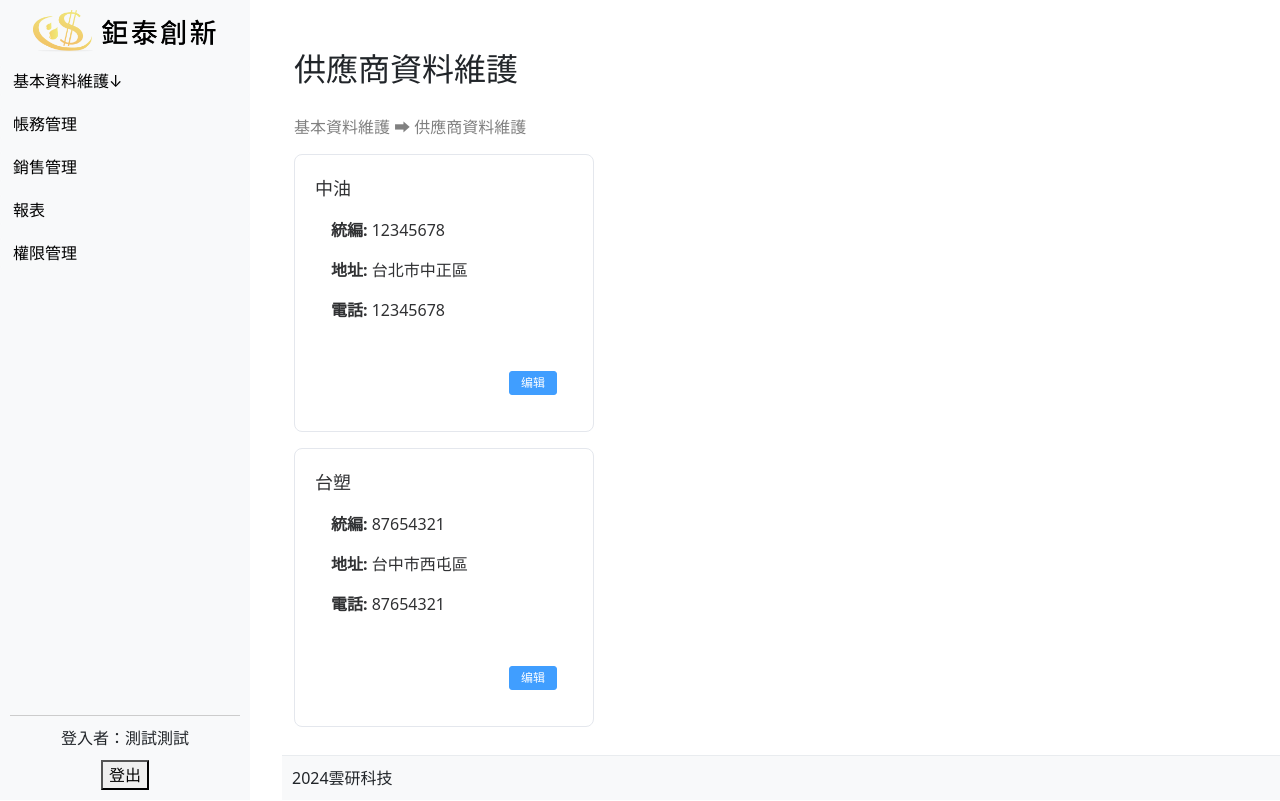
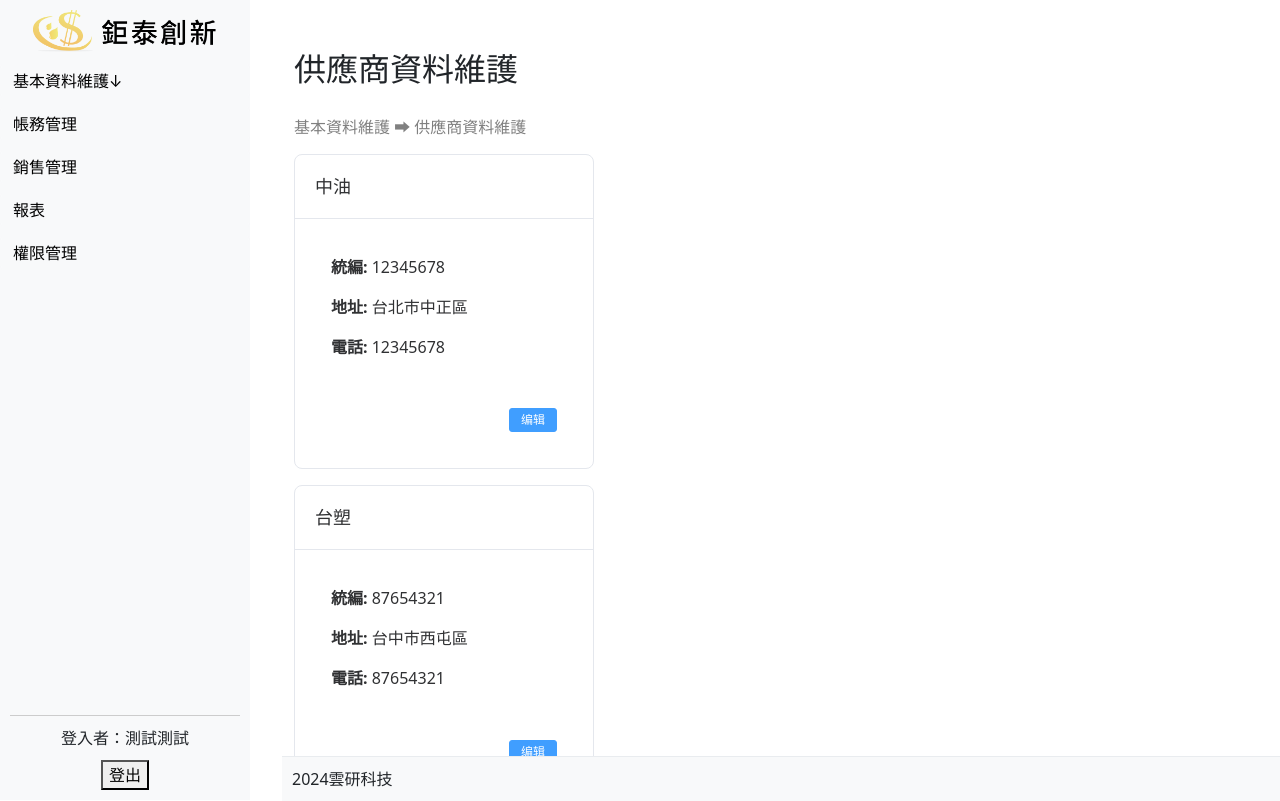
Before and after one commit to mitwitCTC/G-Tai, a Vue app: page /basic-info/supplier in a window 1280 px wide. Shown: the top 801 px of the page. Built offline with nearby package versions, Linux system fonts and the light colour scheme.

Commit message:
https://github.com/mitwitCTC/G-Tai.git

```diff
--- a/src/views/basic-info/ContactView.vue
+++ b/src/views/basic-info/ContactView.vue
@@ -61,10 +61,12 @@
             <!-- 省略其他表单字段 -->
           </el-row>
           <!-- 省略其他表单行 -->
-          <div slot="footer" class="dialog-footer">
+          <template v-slot:footer>
+<div  class="dialog-footer">
             <el-button @click="dialog = false">取消</el-button>
             <el-button type="primary" @click="savePass">送出</el-button>
           </div>
+</template>
         </el-form>
       </el-dialog>
     </div>
--- a/src/views/basic-info/CustomerView.vue
+++ b/src/views/basic-info/CustomerView.vue
@@ -201,10 +201,12 @@
         </el-col>
       </el-row>
     </el-form>
-    <div slot="footer" class="dialog-footer">
+    <template v-slot:footer>
+<div  class="dialog-footer">
       <el-button @click="dialog = false">取消</el-button>
       <el-button type="primary" @click="savePass">送出</el-button>
     </div>
+</template>
   </el-dialog>
     </div>
   </div>
--- a/src/views/basic-info/SupplierView.vue
+++ b/src/views/basic-info/SupplierView.vue
@@ -7,9 +7,11 @@
   </div>
   <div class="card-container">
     <el-card v-for="supplier in suppliers" :key="supplier.supplierName" class="supplier-card" shadow="hover">
-      <div slot="header" class="card-header">
+      <template v-slot:header>
+<div  class="card-header">
         <span>{{ supplier.supplierName }}</span>
       </div>
+</template>
       <div class="card-body">
         <p><strong>統編:</strong> {{ supplier.taxId }}</p>
         <p><strong>地址:</strong> {{ supplier.address }}</p>
--- a/vite.config.js
+++ b/vite.config.js
@@ -5,6 +5,7 @@
 
 // https://vitejs.dev/config/
 export default defineConfig({
+  publicPath:'/G-TAI',
   plugins: [
     vue(),
   ],server:{
```
